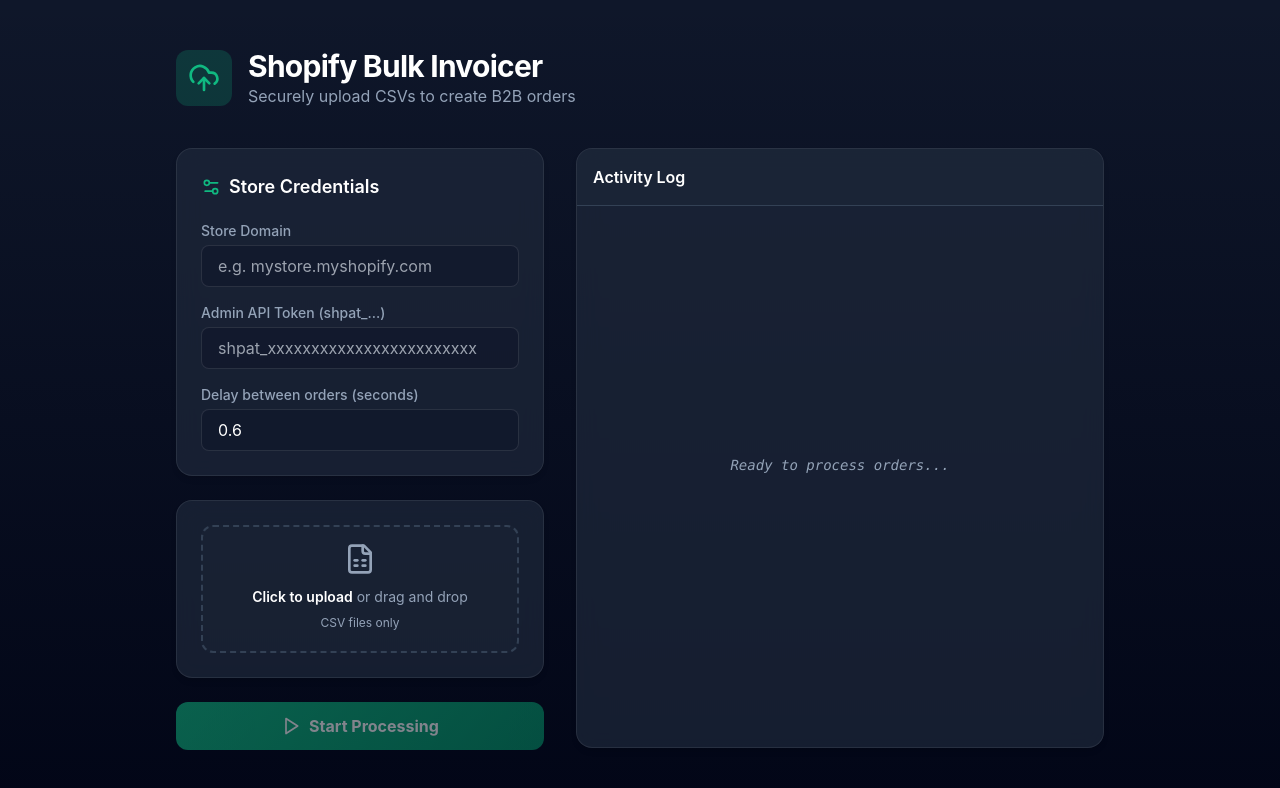
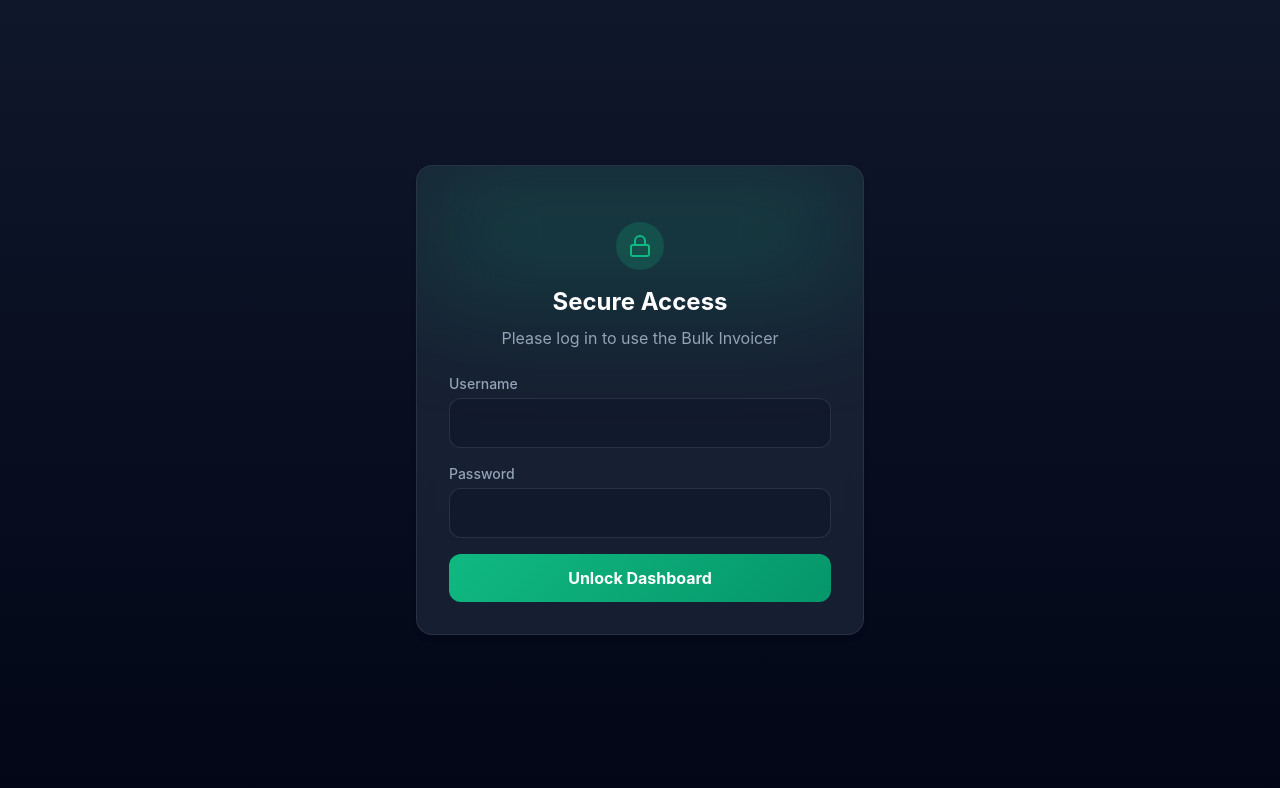
Before and after one commit to anjumsharma/shopify-web-app, a Next.js app in the folder shopify-web-app/: page / in a window 1280 px wide. Shown: the top 788 px of the page. Built offline with nearby package versions, Linux system fonts and the light colour scheme.

Commit message:
Update page.tsx

```diff
--- a/shopify-web-app/src/app/page.tsx
+++ b/shopify-web-app/src/app/page.tsx
@@ -2,7 +2,7 @@
 
 import React, { useState, useRef, useEffect } from 'react';
 import Papa from 'papaparse';
-import { UploadCloud, CheckCircle2, AlertCircle, Play, Square, Settings2, FileSpreadsheet } from 'lucide-react';
+import { UploadCloud, CheckCircle2, AlertCircle, Play, Square, Settings2, FileSpreadsheet, Lock } from 'lucide-react';
 
 interface LogEntry {
   row: number;
@@ -11,6 +11,13 @@
 }
 
 export default function Home() {
+  // --- LOGIN STATE ---
+  const [isAuthenticated, setIsAuthenticated] = useState(false);
+  const [loginUser, setLoginUser] = useState('');
+  const [loginPass, setLoginPass] = useState('');
+  const [loginError, setLoginError] = useState('');
+
+  // --- DASHBOARD STATE ---
   const [domain, setDomain] = useState('');
   const [token, setToken] = useState('');
   const [delay, setDelay] = useState('0.6');
@@ -113,6 +120,83 @@
     setIsProcessing(false);
     addLog('Finished processing.', 'info');
   };
+
+  const handleLogin = (e: React.FormEvent) => {
+    e.preventDefault();
+
+    // --- CONFIGURE YOUR LOGIN HERE ---
+    const VALID_USER = "admin";
+    const VALID_PASS = "shopify123";
+    const EXPIRY_DATE = "2026-12-31"; // YYYY-MM-DD format
+
+    // Check expiry
+    const today = new Date().toISOString().split('T')[0];
+    if (today > EXPIRY_DATE) {
+      setLoginError("This account has expired. Please contact support.");
+      return;
+    }
+
+    // Check credentials
+    if (loginUser === VALID_USER && loginPass === VALID_PASS) {
+      setIsAuthenticated(true);
+      setLoginError('');
+    } else {
+      setLoginError("Invalid username or password");
+    }
+  };
+
+  if (!isAuthenticated) {
+    return (
+      <main className="min-h-screen flex items-center justify-center p-6">
+        <div className="glass-panel p-8 rounded-2xl max-w-md w-full space-y-6 relative overflow-hidden">
+          {/* Decorative background glow */}
+          <div className="absolute top-0 left-1/2 -translate-x-1/2 w-full h-32 bg-primary/20 blur-[60px] pointer-events-none" />
+
+          <div className="text-center relative z-10">
+            <div className="mx-auto w-12 h-12 bg-primary/20 rounded-full flex items-center justify-center mb-4">
+              <Lock className="w-6 h-6 text-primary" />
+            </div>
+            <h1 className="text-2xl font-bold text-white mb-2">Secure Access</h1>
+            <p className="text-textMuted">Please log in to use the Bulk Invoicer</p>
+          </div>
+
+          <form onSubmit={handleLogin} className="space-y-4 relative z-10">
+            <div>
+              <label className="block text-sm font-medium text-textMuted mb-1">Username</label>
+              <input
+                type="text"
+                required
+                className="w-full px-4 py-3 rounded-xl input-premium"
+                value={loginUser}
+                onChange={(e) => setLoginUser(e.target.value)}
+              />
+            </div>
+            <div>
+              <label className="block text-sm font-medium text-textMuted mb-1">Password</label>
+              <input
+                type="password"
+                required
+                className="w-full px-4 py-3 rounded-xl input-premium"
+                value={loginPass}
+                onChange={(e) => setLoginPass(e.target.value)}
+              />
+            </div>
+
+            {loginError && (
+              <div className="p-3 rounded-lg bg-red-500/10 border border-red-500/20 text-red-400 text-sm text-center flex items-center justify-center">
+                <AlertCircle className="w-4 h-4 mr-2" />
+                {loginError}
+              </div>
+            )}
+
+            <button type="submit" className="w-full btn-primary py-3 px-4 rounded-xl font-bold mt-2 hover:scale-[1.02] transition-transform">
+              Unlock Dashboard
+            </button>
+          </form>
+        </div>
+      </main>
+    );
+  }
 
   return (
     <main className="max-w-5xl mx-auto p-6 md:p-12 space-y-8">
```
